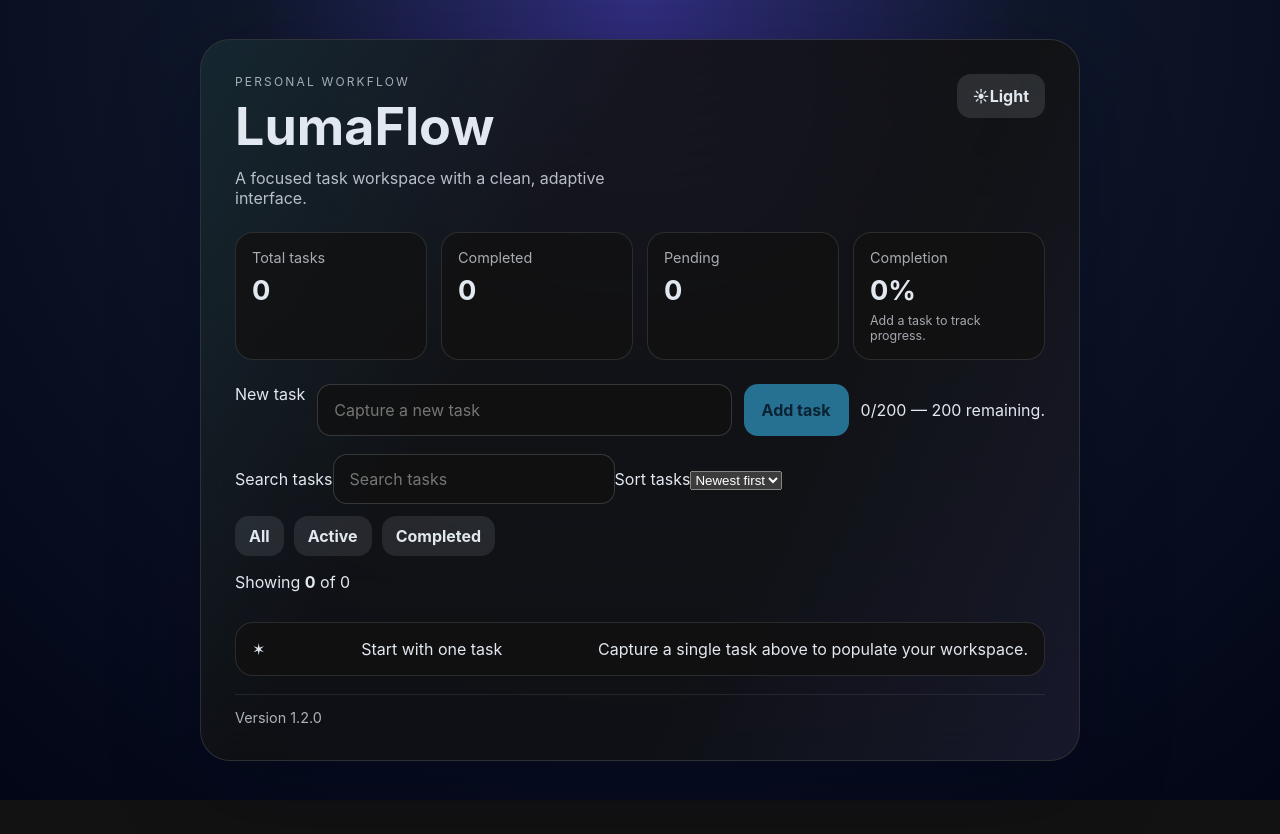
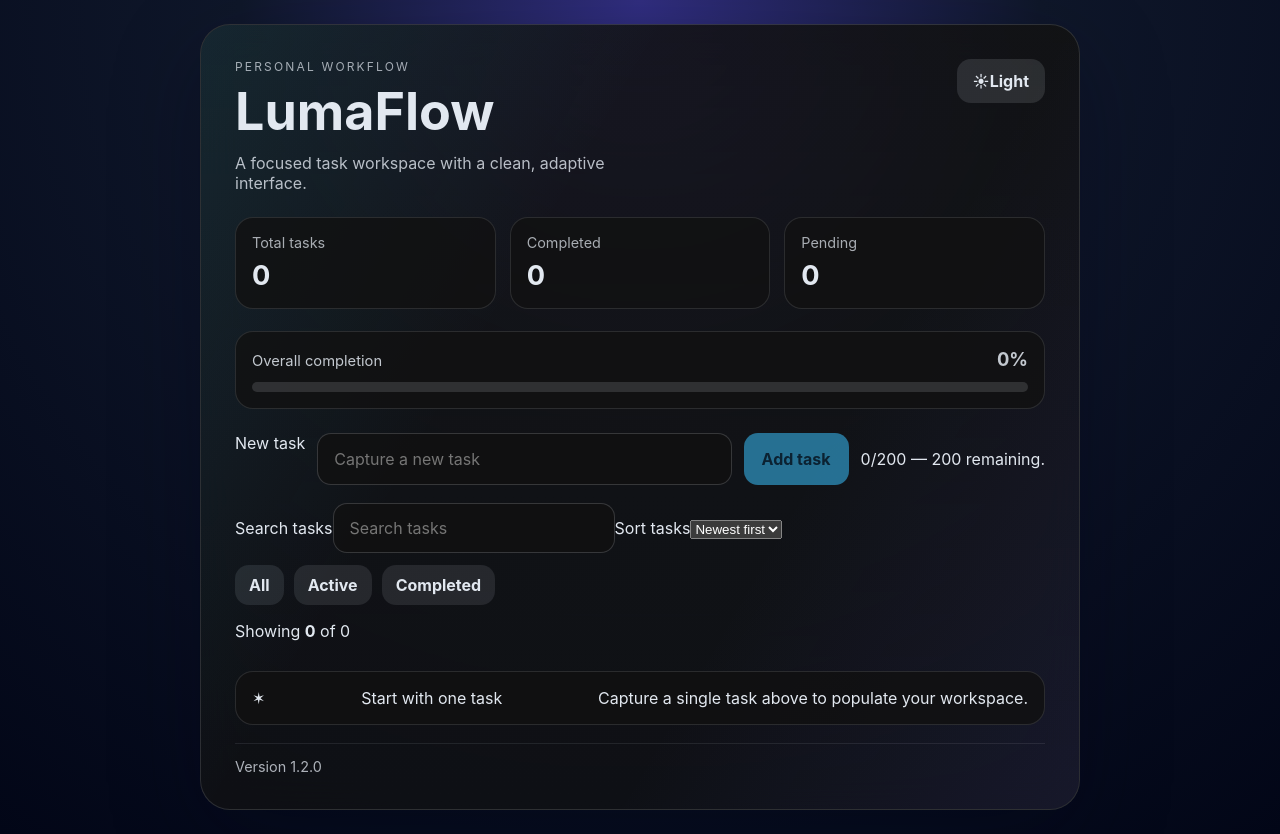
Before and after one commit to YigitEfe-DEV/smart-to-do, a React (Vite) app: page / in a window 1280 px wide. Before the commit the page ends 800 px from the top, so only its background shows below. Built offline with nearby package versions, Linux system fonts and the light colour scheme.

Commit message:
feat: add completion progress bar to dashboard

```diff
--- a/src/components/StatsGrid.jsx
+++ b/src/components/StatsGrid.jsx
@@ -3,23 +3,36 @@ export default function StatsGrid({ stats }) {
     { label: 'Total tasks', value: stats.total, modifier: 'total' },
     { label: 'Completed', value: stats.completed, modifier: 'completed' },
     { label: 'Pending', value: stats.pending, modifier: 'pending' },
-    {
-      label: 'Completion',
-      value: `${stats.ratio}%`,
-      modifier: 'ratio',
-      hint: stats.total === 0 ? 'Add a task to track progress.' : null,
-    },
   ];
 
   return (
-    <div className="stats-grid" aria-label="Task statistics">
-      {cards.map((card) => (
-        <article key={card.modifier} className={`stat-card stat-card--${card.modifier}`}>
-          <span>{card.label}</span>
-          <strong>{card.value}</strong>
-          {card.hint ? <small className="stat-hint">{card.hint}</small> : null}
-        </article>
-      ))}
+    <div className="stats" aria-label="Task statistics">
+      <div className="stats-grid">
+        {cards.map((card) => (
+          <article
+            key={card.modifier}
+            className={`stat-card stat-card--${card.modifier}`}
+          >
+            <span>{card.label}</span>
+            <strong>{card.value}</strong>
+          </article>
+        ))}
+      </div>
+      <div className="progress" role="group" aria-label="Completion progress">
+        <div className="progress-meta">
+          <span>Overall completion</span>
+          <strong>{stats.ratio}%</strong>
+        </div>
+        <div
+          className="progress-track"
+          role="progressbar"
+          aria-valuemin={0}
+          aria-valuemax={100}
+          aria-valuenow={stats.ratio}
+        >
+          <div className="progress-bar" style={{ width: `${stats.ratio}%` }} />
+        </div>
+      </div>
     </div>
   );
 }
--- a/src/styles.css
+++ b/src/styles.css
@@ -124,12 +124,16 @@ h1 {
   opacity: 0.8;
 }
 
+.stats {
+  position: relative;
+}
+
 .stats-grid {
   position: relative;
   display: grid;
-  grid-template-columns: repeat(4, minmax(0, 1fr));
+  grid-template-columns: repeat(3, minmax(0, 1fr));
   gap: 12px;
-  margin-bottom: 18px;
+  margin-bottom: 14px;
 }
 
 .stat-card {
@@ -162,6 +166,42 @@ h1 {
   margin-top: 6px;
   font-size: 0.78rem;
   opacity: 0.7;
+}
+
+.progress {
+  border-radius: var(--radius-lg);
+  padding: var(--space-4);
+  background: color-mix(in srgb, Canvas 84%, transparent);
+  border: 1px solid color-mix(in srgb, currentColor 12%, transparent);
+  margin-bottom: var(--space-4);
+}
+
+.progress-meta {
+  display: flex;
+  justify-content: space-between;
+  align-items: baseline;
+  margin-bottom: var(--space-3);
+  font-size: 0.92rem;
+  opacity: 0.85;
+}
+
+.progress-meta strong {
+  font-size: 1.15rem;
+  opacity: 1;
+}
+
+.progress-track {
+  height: 10px;
+  border-radius: var(--radius-pill);
+  background: color-mix(in srgb, currentColor 14%, transparent);
+  overflow: hidden;
+}
+
+.progress-bar {
+  height: 100%;
+  background: linear-gradient(90deg, var(--color-accent), #6366f1);
+  border-radius: inherit;
+  transition: width var(--transition-slow);
 }
 
 .theme-toggle,
```
